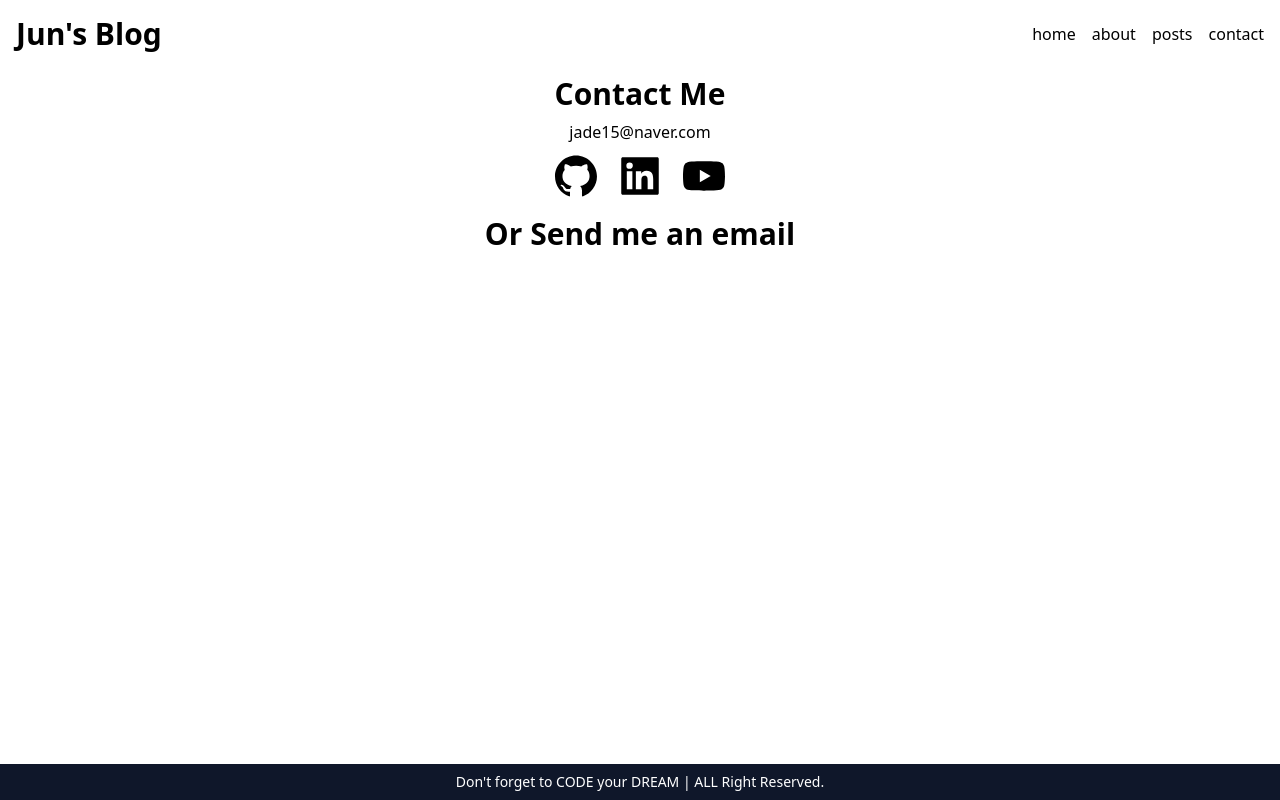
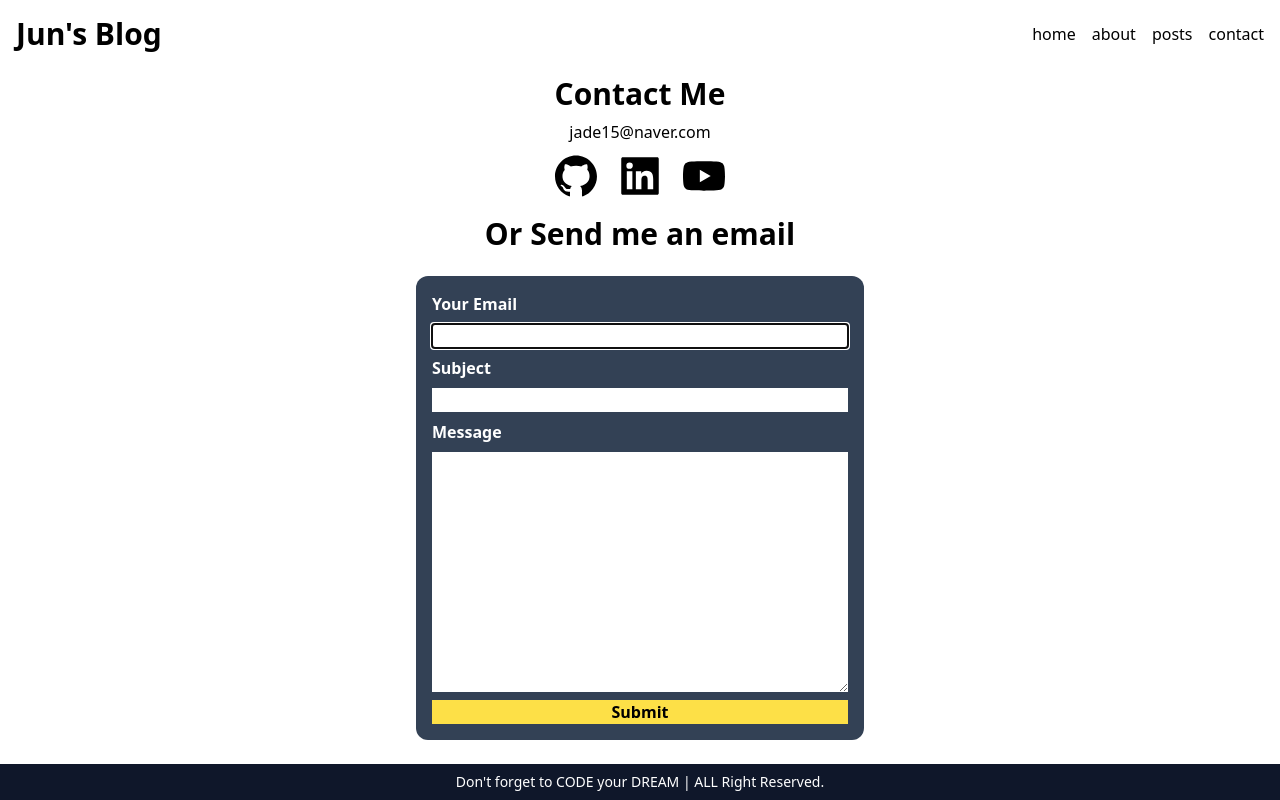
Before and after one commit to osanThor/test-blog, a Next.js app: page /contact in a window 1280 px wide. Built offline with nearby package versions, Linux system fonts and the light colour scheme.

Commit message:
feat. contact page

```diff
--- a/package.json
+++ b/package.json
@@ -16,6 +16,7 @@
     "eslint": "8.41.0",
     "eslint-config-next": "13.4.3",
     "next": "13.4.3",
+    "nodemailer": "^6.9.3",
     "postcss": "8.4.23",
     "react": "18.2.0",
     "react-dom": "18.2.0",
@@ -25,10 +26,12 @@
     "react-syntax-highlighter": "^15.5.0",
     "remark-gfm": "^3.0.1",
     "tailwindcss": "3.3.2",
-    "typescript": "5.0.4"
+    "typescript": "5.0.4",
+    "yup": "^1.2.0"
   },
   "devDependencies": {
     "@tailwindcss/typography": "^0.5.9",
+    "@types/nodemailer": "^6.4.8",
     "@types/react-syntax-highlighter": "^15.5.7"
   }
 }
--- /dev/null
+++ b/src/app/api/contact/route.ts
@@ -0,0 +1,29 @@
+import { sendEmail } from "@/service/email";
+import * as yup from "yup";
+const bodySchema = yup.object().shape({
+  from: yup.string().email().required(),
+  subject: yup.string().required(),
+  message: yup.string().required(),
+});
+export async function POST(req: Request) {
+  const body = await req.json();
+  if (!bodySchema.isValidSync(body)) {
+    return new Response(
+      JSON.stringify({ message: "메일을 성공적으로 보냈음" }),
+      { status: 400 }
+    );
+  }
+  return sendEmail(body) //
+    .then(
+      () =>
+        new Response(JSON.stringify({ message: "메일을 성공적으로 보냈음" }), {
+          status: 200,
+        })
+    )
+    .catch((err) => {
+      console.error(err);
+      return new Response(JSON.stringify({ message: "메세지 전송에 실패함" }), {
+        status: 500,
+      });
+    });
+}
--- a/src/app/contact/page.tsx
+++ b/src/app/contact/page.tsx
@@ -16,7 +16,7 @@ export default function ContactPage() {
             key={idx}
             href={link.url}
             target="_blank"
-            rel="noreferer"
+            rel="noreferrer"
             className="text-5xl hover:text-yellow-400"
           >
             {link.icon}
--- /dev/null
+++ b/src/components/Banner.tsx
@@ -0,0 +1,17 @@
+export type BannerData = {
+  message: string;
+  state: "success" | "error";
+};
+export default function Banner({
+  banner: { message, state },
+}: {
+  banner: BannerData;
+}) {
+  const isSuccess = state === "success";
+  const icon = isSuccess ? "👍" : "🔥";
+  return (
+    <p
+      className={`p-2 rounded-xl w- full text-center ${isSuccess ? "bg-green-300" : "bg-red-300"}`}
+    >{`${icon} ${message}`}</p>
+  );
+}
--- a/src/components/Contactform.tsx
+++ b/src/components/Contactform.tsx
@@ -1,3 +1,102 @@
+"use client";
+
+import { useState } from "react";
+import Banner, { BannerData } from "./Banner";
+import { sendContactEmail } from "@/service/contact";
+
+type Form = {
+  from: string;
+  subject: string;
+  message: string;
+};
+const DEFAULT_DATA = {
+  from: "",
+  subject: "",
+  message: "",
+};
+
 export default function Contactform() {
-  return <></>;
+  const [form, setForm] = useState<Form>(DEFAULT_DATA);
+  const [banner, setBanner] = useState<BannerData | null>(null);
+  const onChnage = (
+    e: React.ChangeEvent<HTMLInputElement | HTMLTextAreaElement>
+  ) => {
+    const { name, value } = e.target;
+    setForm((prev) => ({ ...prev, [name]: value }));
+  };
+  const onSubmit = (e: React.FormEvent<HTMLFormElement>) => {
+    e.preventDefault();
+    sendContactEmail(form)
+      .then(() => {
+        setBanner({
+          message: "메일을 성공적으로 보냈습니다.",
+          state: "success",
+        });
+        setForm(DEFAULT_DATA);
+      })
+      .catch(() => {
+        setBanner({
+          message: "메일을 성공적으로 실패했습니다. 다시 시도해 주세요.",
+          state: "error",
+        });
+      })
+      .finally(() => {
+        setTimeout(() => {
+          setBanner(null);
+        }, 3000);
+      });
+  };
+  return (
+    <section className="w-full max-w-md ">
+      {banner && <Banner banner={banner} />}
+      <form
+        onSubmit={onSubmit}
+        className="flex flex-col gap-2 p-4 my-4 text-white w-fullgap-2 bg-slate-700 rounded-xl"
+      >
+        <label htmlFor="from" className="font-semibold">
+          Your Email
+        </label>
+        <input
+          type="email"
+          id="from"
+          name="from"
+          required
+          autoFocus
+          value={form.from}
+          onChange={onChnage}
+          className="text-black"
+        />
+        <label htmlFor="subject" className="font-semibold">
+          Subject
+        </label>
+        <input
+          type="text"
+          id="subject"
+          name="subject"
+          required
+          value={form.subject}
+          onChange={onChnage}
+          className="text-black"
+        />
+        <label htmlFor="message" className="font-semibold">
+          Message
+        </label>
+        <textarea
+          rows={10}
+          id="message"
+          name="message"
+          required
+          value={form.message}
+          onChange={onChnage}
+          className="text-black"
+        />
+        <button
+          type="submit"
+          className="font-bold text-black bg-yellow-300 hover:bg-yellow-400"
+        >
+          Submit
+        </button>
+      </form>
+    </section>
+  );
 }
--- /dev/null
+++ b/src/service/contact.ts
@@ -0,0 +1,15 @@
+import { EmailData } from "./email";
+
+export async function sendContactEmail(email: EmailData) {
+  const response = await fetch("/api/contact", {
+    method: "POST",
+    body: JSON.stringify(email),
+    headers: {
+      "Content-Type": "application/json",
+    },
+  });
+  const data = await response.json();
+  if (!response.ok) {
+    throw new Error(data.message || "서버 요청 실패");
+  }
+}
--- /dev/null
+++ b/src/service/email.ts
@@ -0,0 +1,31 @@
+import nodemailer from "nodemailer";
+export type EmailData = {
+  from: string;
+  subject: string;
+  message: string;
+};
+
+const transporter = nodemailer.createTransport({
+  host: "smtp.gmail.com",
+  port: 465,
+  secure: true,
+  auth: {
+    user: process.env.AUTH_USER,
+    pass: process.env.AUTH_PASS,
+  },
+});
+
+export async function sendEmail({ subject, from, message }: EmailData) {
+  const mailData = {
+    to: process.env.AUTH_USER,
+    subject: `[BLOG] ${subject}`,
+    from,
+    html: `
+        <h1>${subject}</h1>
+        <div>${message}</div>
+        <br />
+        <p>보낸사람: ${from}</p>
+        `,
+  };
+  return transporter.sendMail(mailData);
+}
```
Also changed, not shown: 1 other file (tests, documents, lock files or other folders).
